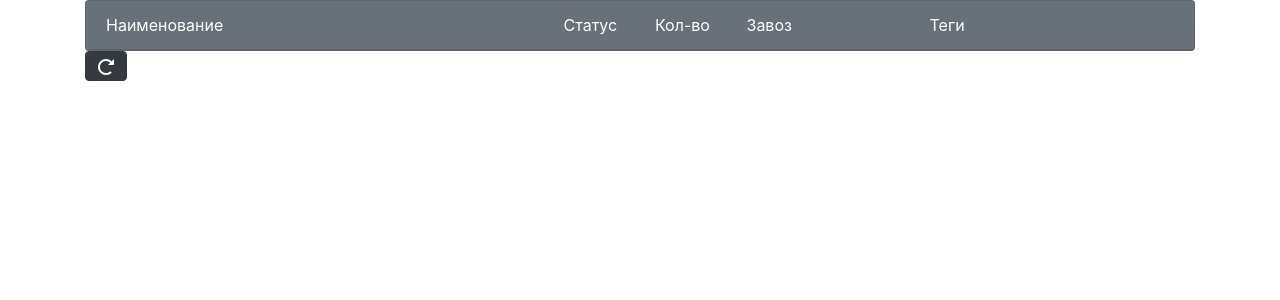
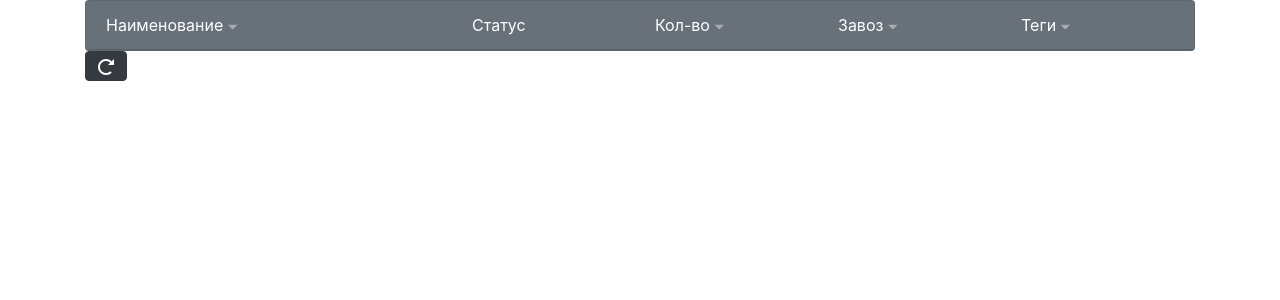
Before and after one commit to trukanduk/evotor_hackathon, a Django app: template evotor/shop/templates/shop/products.html in a window 1280 px wide. Shown: the part 72-372 px from the top of the page. Run offline with Django 3.2, Linux system fonts and the light colour scheme; the template is opened without the code that fills it, so the values that code supplies are empty; style sheets or scripts are compiled from the project's sources; some libraries are stand-ins or nearby versions.

Commit message:
sorting of items

```diff
--- a/evotor/sass/shop/itemlist.sass
+++ b/evotor/sass/shop/itemlist.sass
@@ -4,3 +4,15 @@
 .tag-button
     font-size: 0.5em
     padding: 0.1rem 0.2rem
+
+.sort-icon
+    font-size: 0.6em
+
+.sort-icon-asc, .sort-icon-desc
+    display: none
+
+.sort-items-pair
+    color: #aaa !important
+
+.sort-items-pair.active
+    color: white !important
--- a/evotor/shop/templates/shop/products.html
+++ b/evotor/shop/templates/shop/products.html
@@ -7,23 +7,43 @@
 {% endblock %}
 
 {% block content %}
+  <script type="text/javascript">
+    itemsModelName = 'product'
+    // itemsTemplate = 'shops/products_items.html'
+  </script>
   <div class="card text-white bg-secondary product-items-header">
     <div class="card-header product-items-header-header" role="tab" id="product-items-header-header">
       <div class="row">
-        <div class="col-5">
+        <div class="col-4 item-header item-header-title">
           Наименование
+          <span class="sort-items-pair" column="title">
+            <span class="oi oi-caret-bottom sort-icon sort-icon-desc" order="desc" title="Отсортировать по убыванию" aria-hidden="true" column="title"></span>
+            <span class="oi oi-caret-top sort-icon sort-icon-asc" order="asc" title="Отсортировать по убыванию" aria-hidden="true" column="title"></span>
+          </span>
         </div>
-        <div class="col-1">
+        <div class="col-2 item-header item-header-status">
           Статус
         </div>
-        <div class="col-1">
+        <div class="col-2 item-header item-header-count">
           Кол-во
+          <span class="sort-items-pair" column="count">
+            <span class="oi oi-caret-bottom sort-icon sort-icon-desc  order="desc"sort-icon" title="Отсортировать по убыванию" aria-hidden="true" column="count"></span>
+            <span class="oi oi-caret-top sort-icon sort-icon-asc" order="asc" title="Отсортировать по убыванию" aria-hidden="true" column="count"></span>
+          </span>
         </div>
-        <div class="col-2">
+        <div class="col-2 item-header item-header-delivery_date">
           Завоз
+          <span class="sort-items-pair" column="delivery_date">
+            <span class="oi oi-caret-bottom sort-icon sort-icon-desc  order="desc"sort-icon" title="Отсортировать по убыванию" aria-hidden="true" column="delivery_date"></span>
+            <span class="oi oi-caret-top sort-icon sort-icon-asc" order="asc" title="Отсортировать по убыванию" aria-hidden="true" column="delivery_date"></span>
+          </span>
         </div>
-        <div class="col-2">
+        <div class="col-2 item-header item-header-tags">
           Теги
+          <span class="sort-items-pair" column="tags">
+            <span class="oi oi-caret-bottom sort-icon sort-icon-desc  order="desc"sort-icon" title="Отсортировать по убыванию" aria-hidden="true" column="tags"></span>
+            <span class="oi oi-caret-top sort-icon sort-icon-asc" order="asc" title="Отсортировать по убыванию" aria-hidden="true" column="tags"></span>
+          </span>
         </div>
       </div>
     </div>
--- a/evotor/shop/templates/shop/products_items.html
+++ b/evotor/shop/templates/shop/products_items.html
@@ -1,26 +1,35 @@
+{% load templateutils %}
+
+<script type="text/javascript">
+  {% autoescape off %}
+    itemsFilterInfo = {{request.GET.filter | emptydict}}
+    itemsOrderByInfo = {{request.GET.order_by | emptylist}}
+  {% endautoescape %}
+</script>
+
 {% for product in objs %}
   <div class="card product-item">
     <div class="card-header product-header" role="tab" id="product-{{forloop.counter0}}-header">
       <div class="row">
-        <div class="col-5">
+        <div class="col-4">
           <a data-toggle="collapse" href="#product-{{forloop.counter0}}-body" aria-expanded="true" aria-controls="product-{{forloop.counter0}}-body">
             {{product.title}}
           </a>
         </div>
-        <div class="col-1">
+        <div class="col-2">
           <div class="progress status-progress">
             <div class="status-progress-hint-low" style="left: 20%"></div>
             <div class="status-progress-hint-high" style="left: 80%"></div>
             <div class="progress-bar bg-success" role="progressbar" style="width: {% widthratio product.count 1 10 %}%;" aria-valuenow="{% widthratio product.count 1 10 %}" aria-valuemin="0" aria-valuemax="100" title="20 / 63 / 80"></div>
           </div>
         </div>
-        <div class="col-1 product-count product-{{forloop.counter0}}-count">
+        <div class="col-2 product-count product-{{forloop.counter0}}-count">
           {{product.count}} шт
         </div>
         <div class="col-2 product-delivery_date product-{{forloop.counter0}}-delivery_date">
           {{product.delivery_date|date:"d.m.Y"}}
         </div>
-        <div class="col-3 product-tags product-{{forloop.counter0}}-tags">
+        <div class="col-2 product-tags product-{{forloop.counter0}}-tags">
           {% for tag in product.tags.all %}
             <button role="button" class="btn btn-secondary btn-sm tag-button">
               {{tag}}
--- /dev/null
+++ b/evotor/shop/templatetags/templateutils.py
@@ -0,0 +1,13 @@
+from django import template
+import json
+from django.utils.safestring import mark_safe
+
+register = template.Library()
+
+@register.filter(name="emptylist", is_safe=False, autoescape=False, needs_autoescape=True)
+def emptylist(datum, autoescape=False):
+    return mark_safe(datum or '[]')
+
+@register.filter(name="emptydict", is_safe=False, autoescape=False, needs_autoescape=True)
+def emptydict(datum, autoescape=False):
+    return mark_safe(datum or '{}')
--- a/evotor/static/js/shop/items.js
+++ b/evotor/static/js/shop/items.js
@@ -3,10 +3,52 @@ function request_items(model, template, filters) {
     $("#items-loading-img").show();
     $("#items-container-loading-error").hide();
     return query_html(model, template, filters)
-            .done(function(html) { $("#items-container").html(html); })
+            .done(function(html) {
+                $("#items-container").html(html);
+                update_items_icons();
+            })
             .fail(function(data) {
                 $("#item-container-loading-error-desc").html(data.content || "Неизвестная ошибка");
                 $("#items-container-loading-error").show();
             })
             .always(function() { $("#items-loading-img").hide(); });
 }
+
+function update_items_icons() {
+    $(".sort-items-pair").removeClass('active');
+    $(".sort-icon-desc").show();
+    $(".sort-icon-asc").hide();
+
+    if (itemsOrderByInfo.length == 0) {
+        return;
+    }
+
+    let orderInfo = itemsOrderByInfo[0];
+    let order = 'asc';
+    let column = orderInfo
+    if (orderInfo.substring(0, 1) == "-") {
+        order = 'desc';
+        column = orderInfo.substring(1);
+    }
+
+    $(".item-header-" + column + " .sort-icon").hide();
+    $(".item-header-" + column + " .sort-icon-" + order).show();
+    $(".item-header-" + column + " .sort-items-pair").addClass('active');
+}
+
+$(function() {
+    if (!itemsModelName) {
+        return;
+    }
+
+    $(".sort-icon").click(function() {
+        let order = ($(this).attr('order') == 'asc' ? '-' : '');
+        let column = $(this).attr('column');
+
+        let template = (typeof itemsTemplate === 'undefined' ? 'shop/' + itemsModelName + 's_items.html' : itemsTemplate);
+        request_items(
+                itemsModelName, template,
+                {filter: itemsFilterInfo, order_by: '["' + order + column + '"]'});
+    });
+    update_items_icons()
+});
```
